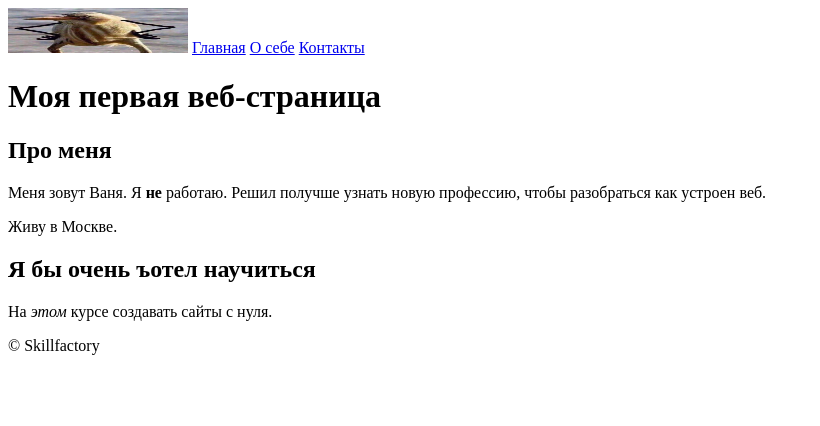
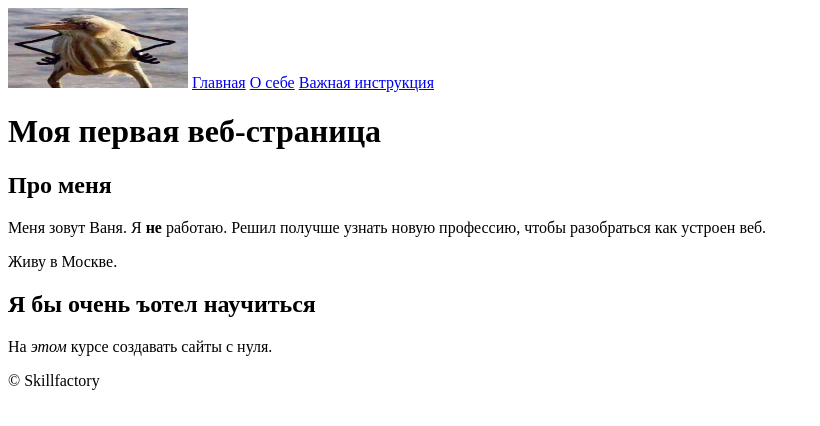
Before and after one commit to interall/another, a plain HTML site: page index.html in a window 1280 px wide. Shown: the whole page, without its empty margins (0-820 px from the left). Drawn offline with Linux system fonts and the light colour scheme.

Commit message:
hight png

```diff
--- a/index.html
+++ b/index.html
@@ -7,10 +7,10 @@
 </head>
 <body>
     <header>
-        <img title="tak" src="site/images/vot.jpg" width="180" height="45">
+        <img title="tak" src="site/images/vot.jpg" width="180" height="80">
         <a href="#">Главная</a>
         <a href="pages/about.html">О себе</a>
-        <a href="pages/contacts.html">Контакты</a>
+        <a href="pages/contacts.html">Важная инструкция</a>
     </header>
     <main>
         <!-- <span>&copy;&nbsp;Вроде все понятно, но нет</span> -->
```
Also changed, not shown: pages/about.html (+1 -1 lines).
